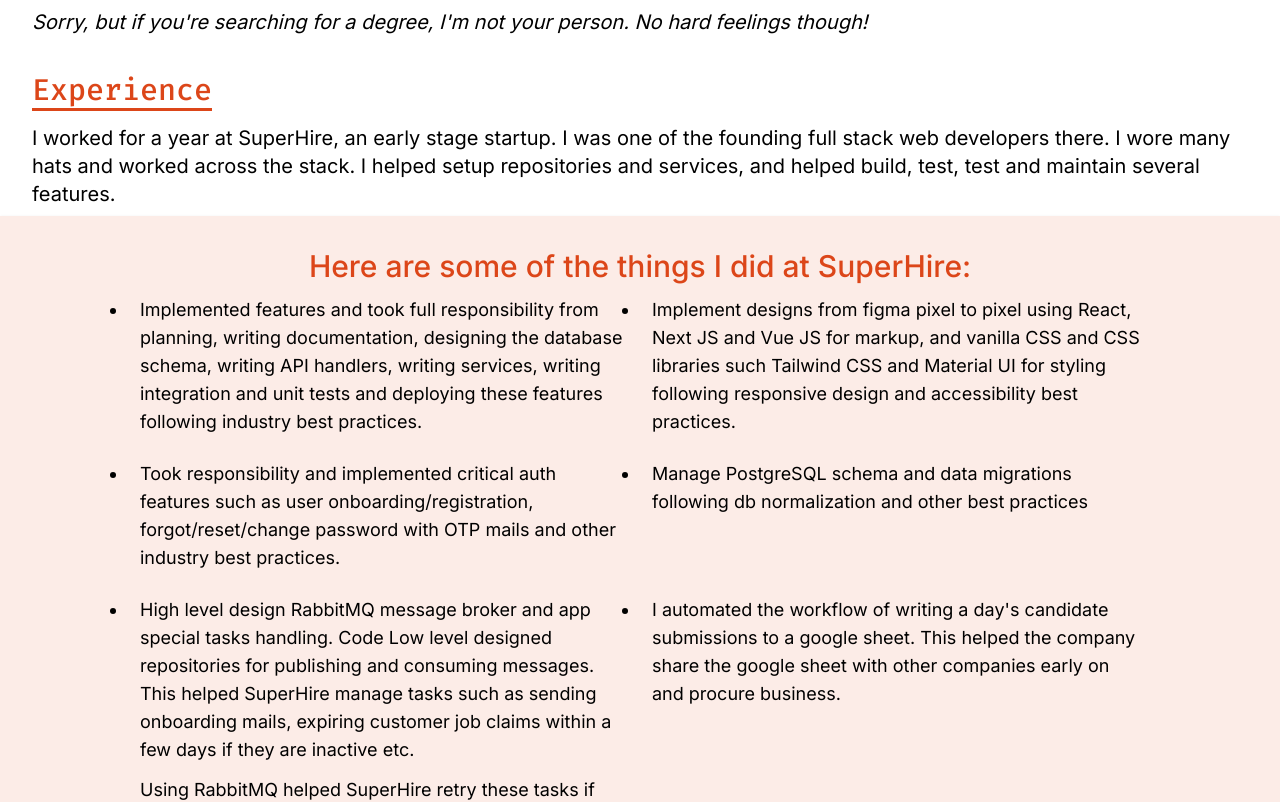
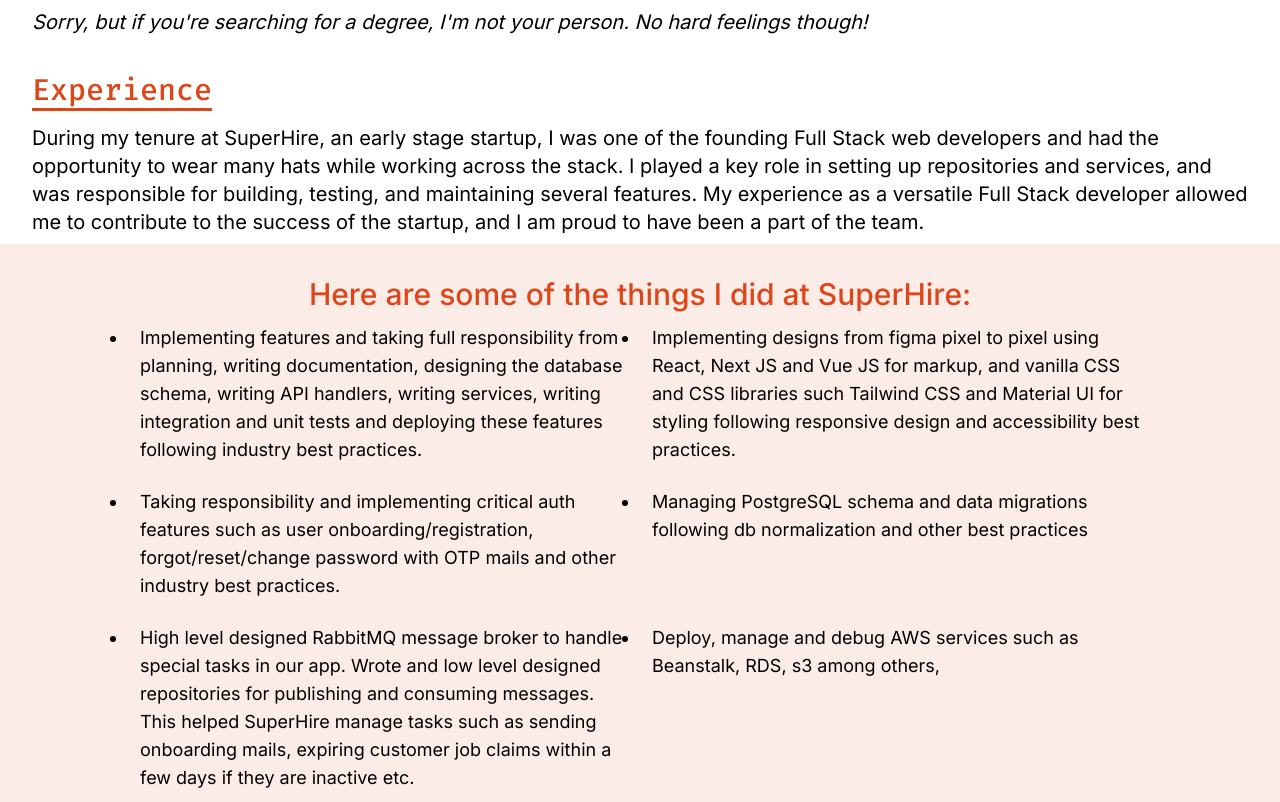
Before and after one commit to SamroodAli/portfolio-website, a Next.js app: page / in a window 1280 px wide. Shown: the part 804-1606 px from the top of the page. Built offline with nearby package versions, Linux system fonts and the light colour scheme.

Commit message:
fix: typo fixes and improve sentances

```diff
--- a/components/Footer.tsx
+++ b/components/Footer.tsx
@@ -1,5 +1,3 @@
-import { Paragraph } from "@/components/Paragraph";
-
 export const Footer = () => {
   return (
     <footer className="bg-day-600 dark:bg-teal-900 dark:bg-opacity-90 flex items-center justify-center h-full p-8"></footer>
--- a/pages/index.tsx
+++ b/pages/index.tsx
@@ -5,7 +5,6 @@
 import { TextSpan } from "@/components/TextSpan";
 import { useTheme } from "@/hooks/useTheme";
 import { AppLayout } from "@/layouts/AppLayouts";
-import classNames from "classnames";
 import Head from "next/head";
 
 const quickLinks: LinkBadgeProps[] = [
@@ -33,35 +32,41 @@
 
 const experienceListItems = [
   <>
-    Implemented features and took full responsibility from planning, writing
+    Implementing features and taking full responsibility from planning, writing
     documentation, designing the database schema, writing API handlers, writing
     services, writing integration and unit tests and deploying these features
     following industry best practices.
   </>,
   <>
-    Implement designs from figma pixel to pixel using React, Next JS and Vue JS
-    for markup, and vanilla CSS and CSS libraries such Tailwind CSS and Material
-    UI for styling following responsive design and accessibility best practices.
+    Implementing designs from figma pixel to pixel using React, Next JS and Vue
+    JS for markup, and vanilla CSS and CSS libraries such Tailwind CSS and
+    Material UI for styling following responsive design and accessibility best
+    practices.
   </>,
   <>
-    Took responsibility and implemented critical auth features such as user
+    Taking responsibility and implementing critical auth features such as user
     onboarding/registration, forgot/reset/change password with OTP mails and
     other industry best practices.
   </>,
   <>
-    Manage PostgreSQL schema and data migrations following db normalization and
-    other best practices
+    Managing PostgreSQL schema and data migrations following db normalization
+    and other best practices
   </>,
   <>
-    High level design RabbitMQ message broker and app special tasks handling.
-    Code Low level designed repositories for publishing and consuming messages.
-    This helped SuperHire manage tasks such as sending onboarding mails,
-    expiring customer job claims within a few days if they are inactive etc.
+    High level designed RabbitMQ message broker to handle special tasks in our
+    app. Wrote and low level designed repositories for publishing and consuming
+    messages. This helped SuperHire manage tasks such as sending onboarding
+    mails, expiring customer job claims within a few days if they are inactive
+    etc.
     <span className="block mt-3">
       Using RabbitMQ helped SuperHire retry these tasks if they failed, get a
       list of pending tasks and a lot more. I also published the client as a npm
       package so that it is accessible easily across projects
     </span>
+  </>,
+  <>
+    Deploy, manage and debug AWS services such as Beanstalk, RDS, s3 among
+    others,
   </>,
   <>
     I automated the workflow of writing a day&apos;s candidate submissions to a
@@ -71,10 +76,6 @@
   <>
     Read documentation and setup FreshChat, a 3rd party chatbot + chat service
     for SuperHire to engage with their customers.
-  </>,
-  <>
-    Deploy, manage and debug AWS services such as Beanstalk, RDS, s3 among
-    others,
   </>,
   <>Conduct code reviews for fellow engineers following best practices</>,
 
@@ -157,10 +158,7 @@
             <li>
               <Paragraph>
                 To learn front-end web development, I completed
-                <TextSpan>
-                  {" "}
-                  Udacity&apos;s Front-end Nanodegree program
-                </TextSpan>
+                <TextSpan>Udacity&apos;s Front-end Nanodegree program</TextSpan>
                 , which provided me with a strong foundation in web development.
               </Paragraph>
             </li>
@@ -189,11 +187,14 @@
             <ul>
               <li>
                 <Paragraph className="px-3 md:px-8">
-                  I worked for a year at SuperHire, an early stage startup. I
-                  was one of the founding full stack web developers there. I
-                  wore many hats and worked across the stack. I helped setup
-                  repositories and services, and helped build, test, test and
-                  maintain several features.
+                  During my tenure at SuperHire, an early stage startup, I was
+                  one of the founding Full Stack web developers and had the
+                  opportunity to wear many hats while working across the stack.
+                  I played a key role in setting up repositories and services,
+                  and was responsible for building, testing, and maintaining
+                  several features. My experience as a versatile Full Stack
+                  developer allowed me to contribute to the success of the
+                  startup, and I am proud to have been a part of the team.
                 </Paragraph>
                 <div className="bg-day-900 dark:bg-teal-900 bg-opacity-10 dark:bg-opacity-50 md:dark:bg-opacity-20 p-3 md:p-0 shadow">
                   <p className="px-3  text-day-900 dark:text-teal-300 md:text-center font-medium text-lg md:text-3xl pt-8">
```
